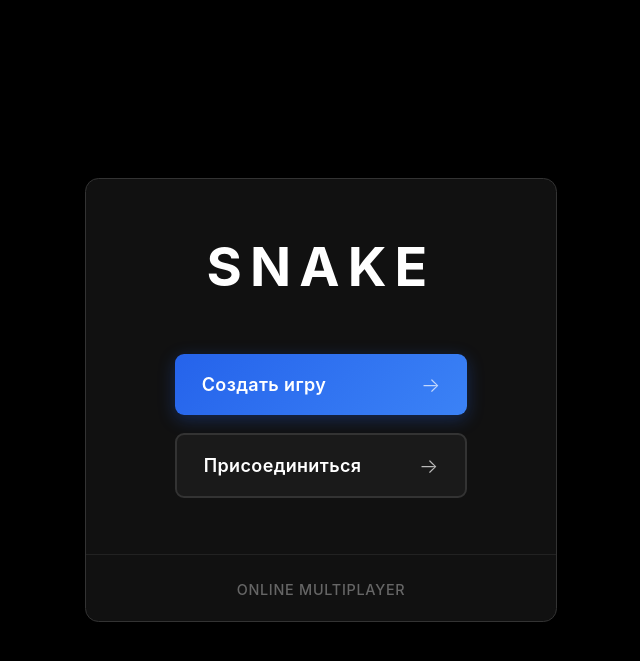
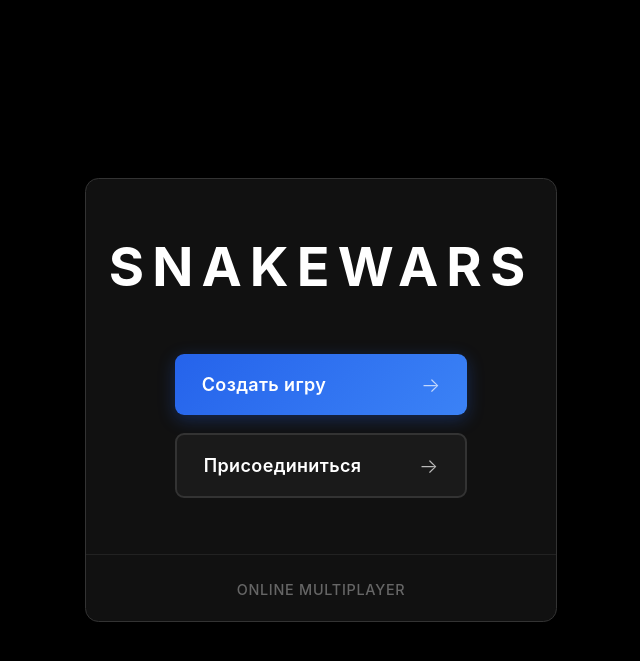
Before and after one commit to Slerpiee/SnakeWars, a Python web app: template Game/server/templates/main.html in a window 1280 px wide. Shown: the top 661 px of the page, without its empty margins (319-959 px from the left). Run offline with Jinja, Linux system fonts and the light colour scheme; the template is opened without the code that fills it, so the values that code supplies are empty.

Commit message:
changed name

```diff
--- a/Game/server/templates/main.html
+++ b/Game/server/templates/main.html
@@ -9,7 +9,7 @@
 <body>
     <div class="window">
         <div class="window-content">
-            <h1>SNAKE</h1>
+            <h1>SnakeWars</h1>
             <div class="buttons">
                 <button class="btn btn-create" onclick="createGame()">
                     <span class="btn-text">Создать игру</span>
```
